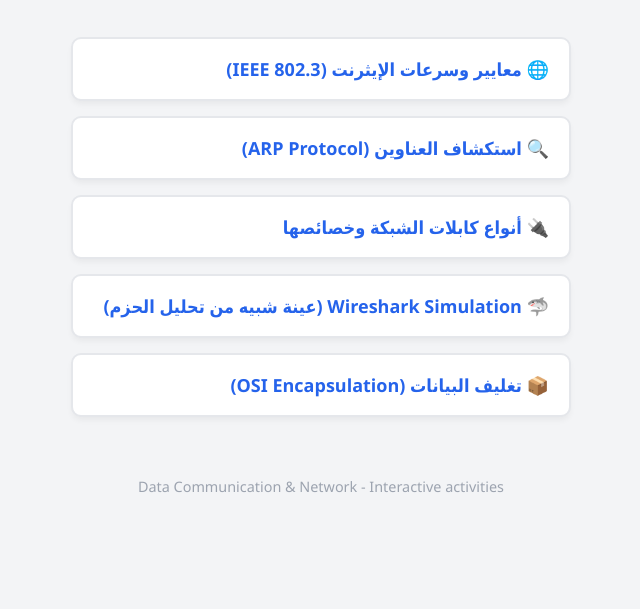
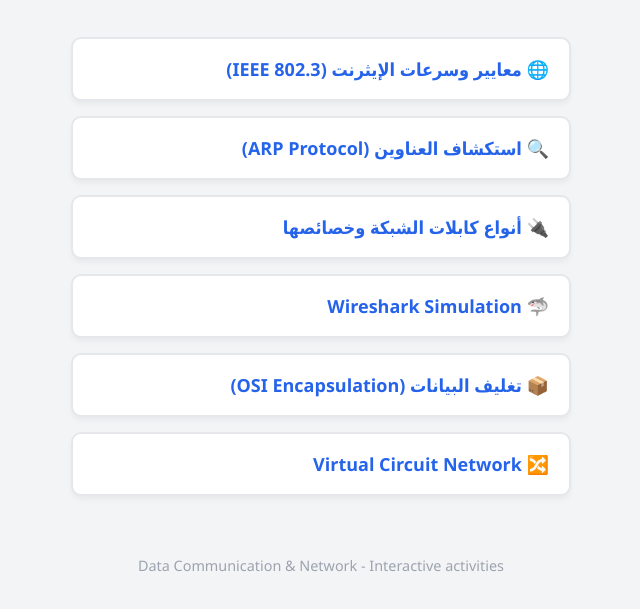
Before and after one commit to Engshadamoh/SHM-DATACOMM, a plain HTML site: page index.html in a window 1280 px wide. Shown: the part 171-780 px from the top of the page, without its empty margins (319-959 px from the left). Drawn offline with Linux system fonts and the light colour scheme.

Commit message:
Update index.html

```diff
--- a/index.html
+++ b/index.html
@@ -91,8 +91,9 @@
         <a href="ethernet_evolution.html">🌐  معايير وسرعات الإيثرنت (IEEE 802.3)</a>
         <a href="lan_simulation.html">🔍  استكشاف العناوين (ARP Protocol)</a>
         <a href="cables.html">🔌 أنواع كابلات الشبكة وخصائصها</a>
-       <a href="wireshark_simulation.html">🦈 Wireshark Simulation (عينة شبيه من  تحليل الحزم)</a>
+        <a href="wireshark_simulation.html">🦈 Wireshark Simulation  </a>
         <a href="osi_simulation.html">📦  تغليف البيانات (OSI Encapsulation)</a>
+        <a href="virtual_circuit_simulation.html">🔀 Virtual Circuit Network </a>
     </div>
 
     <div class="footer">
```
